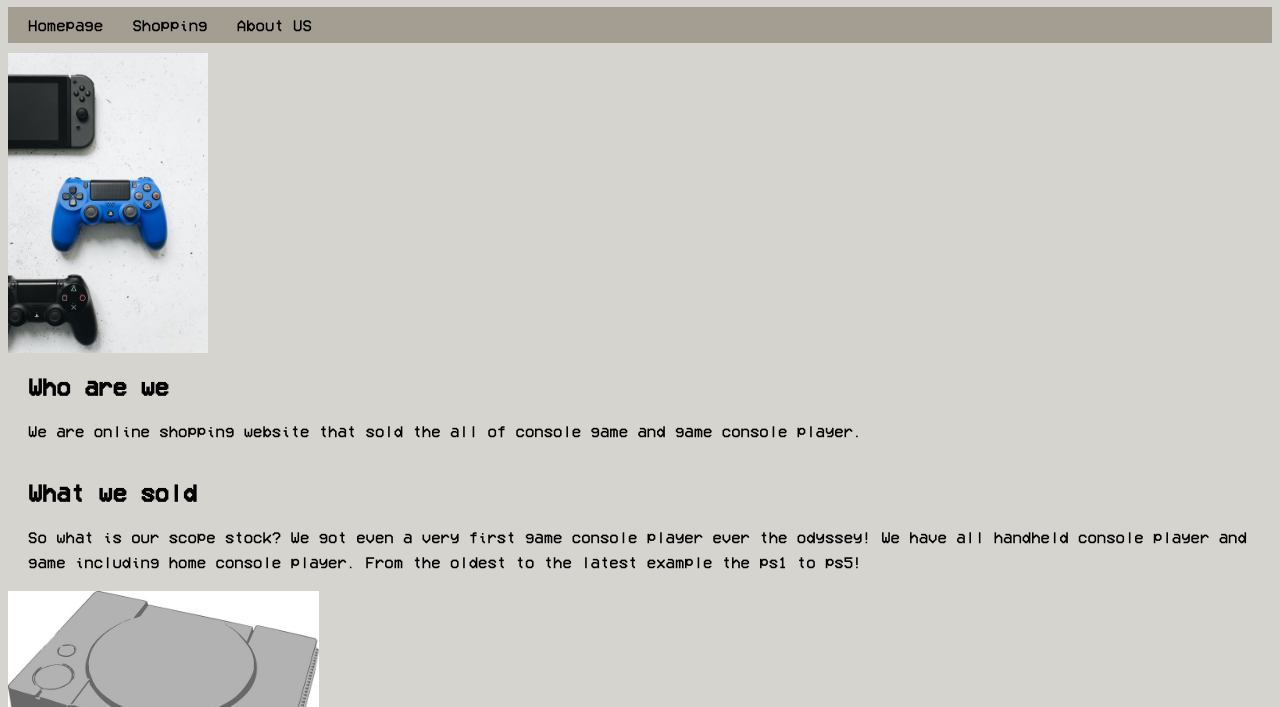
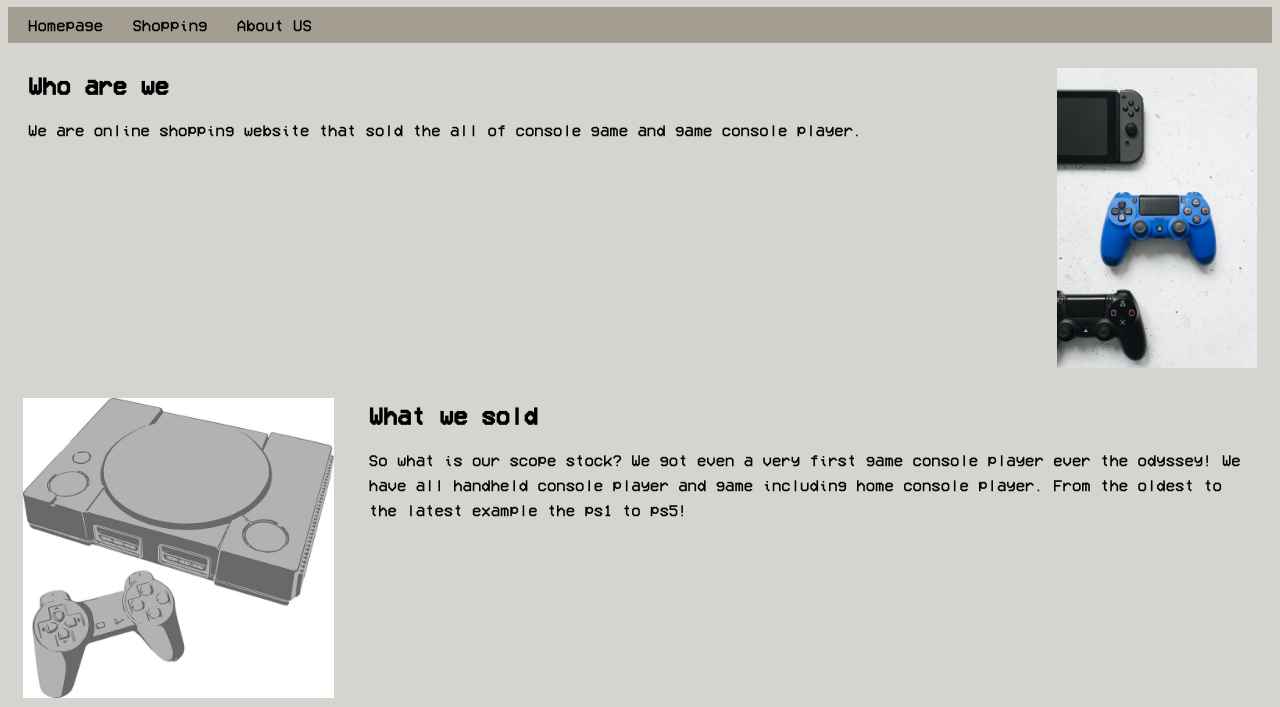
Before and after one commit to Game-Sole/Game-Sole-Web-Game-Sole, a plain HTML site: page Web/HTML file/Homepage.html in a window 1280 px wide. Shown: the part 93-800 px from the top of the page. Drawn offline with Linux system fonts and the light colour scheme.

Commit message:
fix edit class in html file

```diff
--- a/Web/CSS file/Homepage.css
+++ b/Web/CSS file/Homepage.css
@@ -5,6 +5,10 @@
 }
 *{
     font-family: "VCR OSD Mono";
+}
+
+p{
+    font-size: 12pt;
 }
 
 body{
--- a/Web/HTML file/Homepage.html
+++ b/Web/HTML file/Homepage.html
@@ -22,16 +22,15 @@
         <a href="ShopPage.html">Shopping</a>
         <a href="AboutUs.html">About US</a>
     </nav>
-    <img src="../images/console-game.jpeg">
-    <article>
+    <img class="first-image" src="../images/console-game.jpeg">
+    <article class="ar1">
         <h2>Who are we</h2>
         <p>We are online shopping website that sold the all of console game and game console player.</p>
     </article>
+    <img class="second-image" src="../images/Old-console.jpg">
     <article>
         <h2>What we sold</h2>
         <p>So what is our scope stock? We got even a very first game console player ever the odyssey! We have all handheld console player and game including home console player. From the oldest to the latest example the ps1 to ps5!</p>
     </article>
-    <img src="../images/Old-console.jpg">
 </body>
-
 </html>
```
